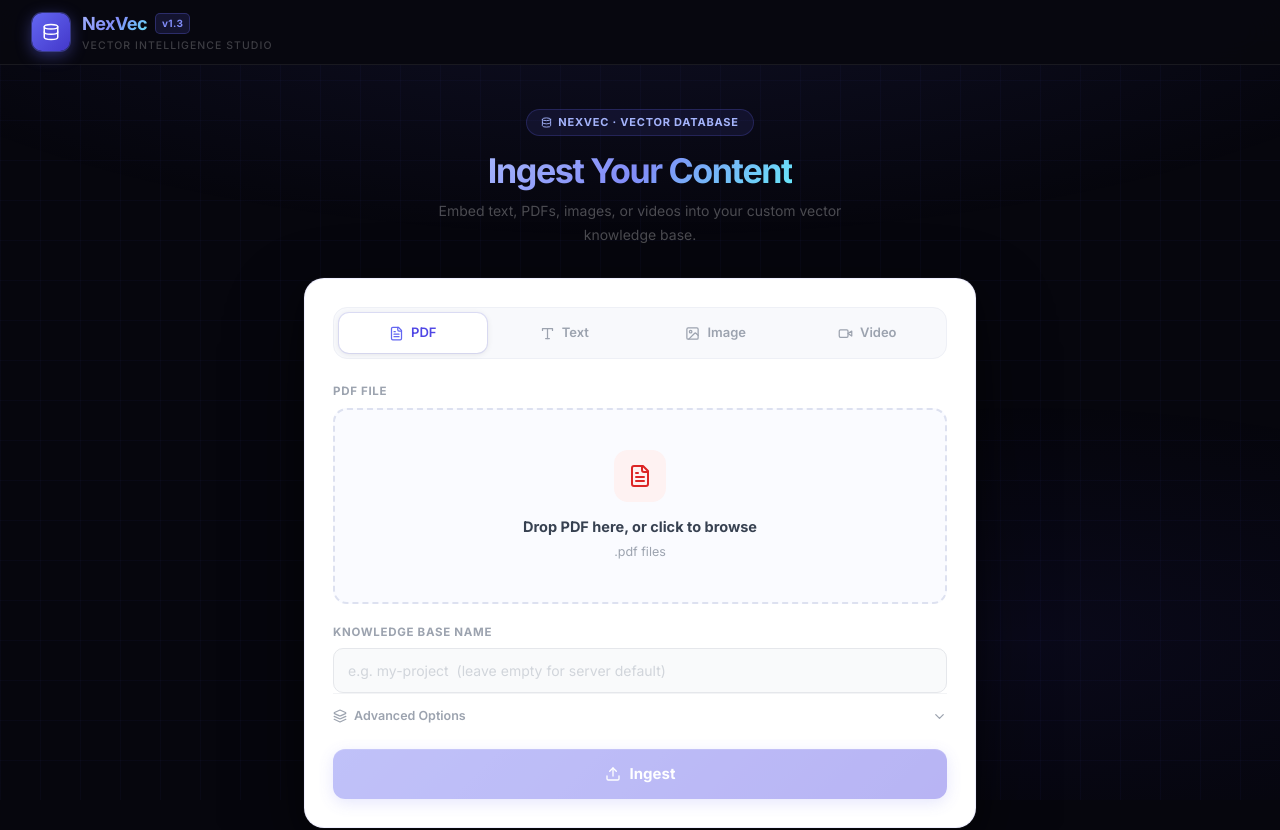
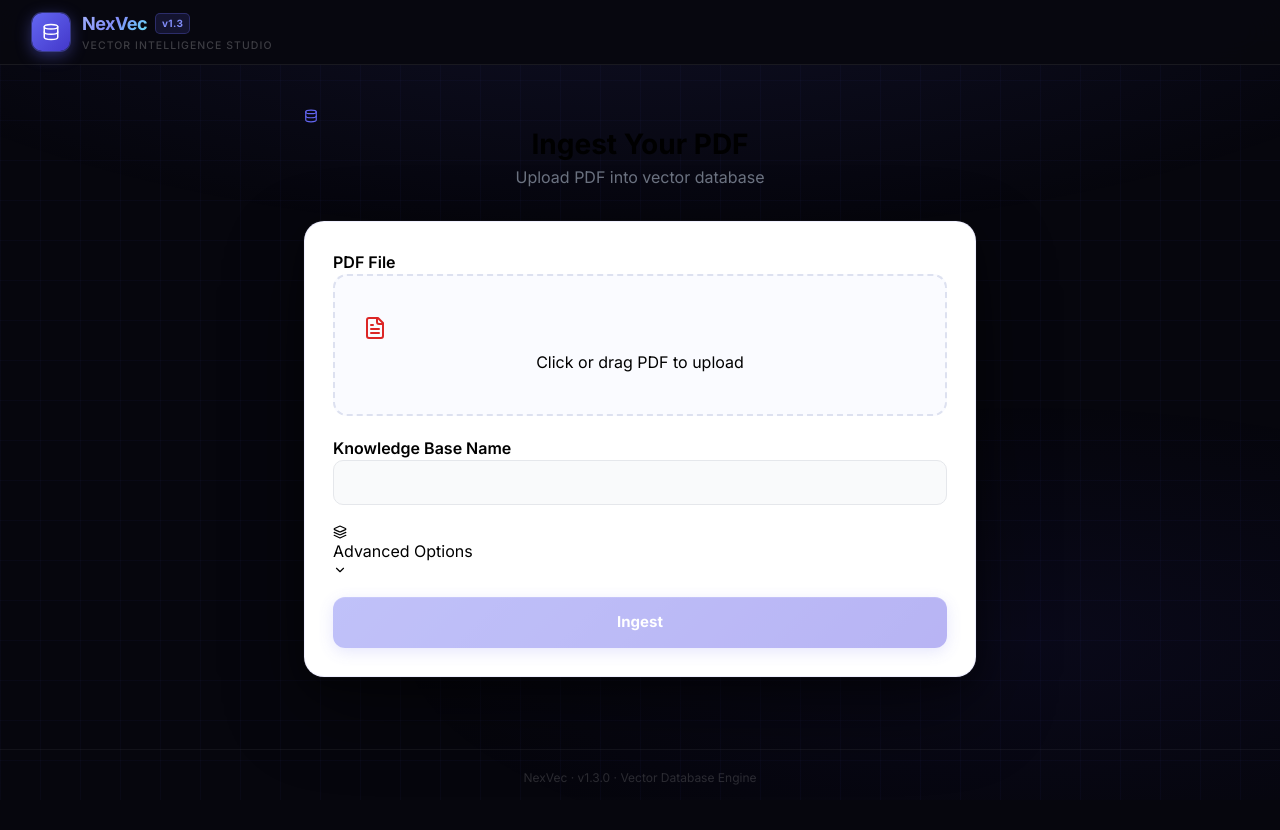
Before and after one commit to administrator56789/vector-database-frontend, a React (Vite) app in the folder ui/: page / in a window 1280 px wide. Shown: the top 830 px of the page. After the commit the page ends 802 px from the top, so only its background shows below. Built offline with nearby package versions, Linux system fonts and the light colour scheme.

Commit message:
Add PDF upload feature to Ingest page

```diff
--- a/ui/package.json
+++ b/ui/package.json
@@ -19,6 +19,6 @@
     "autoprefixer": "^10.4.17",
     "postcss": "^8.4.35",
     "tailwindcss": "^3.4.1",
-    "vite": "^5.1.4"
+    "vite": "^6.4.1"
   }
 }
--- a/ui/src/components/IngestPage.jsx
+++ b/ui/src/components/IngestPage.jsx
@@ -1,7 +1,7 @@
 import { useState, useCallback } from 'react';
 import { useDropzone } from 'react-dropzone';
 import {
-  Type, FileText, Image, Video,
+  FileText,
   Upload, X, CheckCircle2, AlertCircle,
   ChevronDown, RotateCcw, Copy, CheckCheck,
   Database, Layers,
@@ -9,47 +9,66 @@
 import { ingest } from '../api/nexvec';
 
 const MODES = [
-  { id: 'pdf',   label: 'PDF',   Icon: FileText, iconColor: '#dc2626', iconBg: '#fef2f2', accept: { 'application/pdf': ['.pdf'] },                                          hint: '.pdf files' },
-  { id: 'text',  label: 'Text',  Icon: Type,     iconColor: '#6366f1', iconBg: '#eef2ff', accept: null,                                                                      hint: 'Plain text' },
-  { id: 'image', label: 'Image', Icon: Image,    iconColor: '#0891b2', iconBg: '#ecfeff', accept: { 'image/*': ['.jpg','.jpeg','.png','.webp','.gif','.bmp'] },               hint: 'JPG, PNG, WEBP' },
-  { id: 'video', label: 'Video', Icon: Video,    iconColor: '#7c3aed', iconBg: '#f5f3ff', accept: { 'video/*': ['.mp4','.mov','.avi','.mkv','.webm'] },                       hint: 'MP4, MOV, MKV' },
+  {
+    id: 'pdf',
+    label: 'PDF',
+    Icon: FileText,
+    iconColor: '#dc2626',
+    iconBg: '#fef2f2',
+    accept: { 'application/pdf': ['.pdf'] },
+    hint: '.pdf files'
+  }
 ];
 
 const STAGES = ['Uploading', 'Parsing', 'Embedding', 'Storing'];
 
 function DropZone({ mode, file, setFile, disabled }) {
   const onDrop = useCallback((f) => { if (f[0]) setFile(f[0]); }, [setFile]);
-  const { getRootProps, getInputProps, isDragActive } = useDropzone({ onDrop, accept: mode.accept, maxFiles: 1, disabled });
-  const fmt = (b) => b < 1048576 ? `${(b/1024).toFixed(1)} KB` : `${(b/1048576).toFixed(1)} MB`;
+  const { getRootProps, getInputProps, isDragActive } = useDropzone({
+    onDrop,
+    accept: mode.accept,
+    maxFiles: 1,
+    disabled
+  });
+
+  const fmt = (b) =>
+    b < 1048576 ? `${(b / 1024).toFixed(1)} KB`
+      : `${(b / 1048576).toFixed(1)} MB`;
 
   return (
-    <div {...getRootProps()} className={`drop-area${file?' filled':''}${isDragActive?' over':''}`} style={{ cursor: disabled ? 'default' : 'pointer' }}>
+    <div {...getRootProps()} className={`drop-area${file ? ' filled' : ''}${isDragActive ? ' over' : ''}`}>
       <input {...getInputProps()} />
+
       {file ? (
-        <div style={{ display:'flex', alignItems:'center', gap:14 }}>
-          <div style={{ width:46, height:46, borderRadius:11, background:mode.iconBg, display:'flex', alignItems:'center', justifyContent:'center', flexShrink:0 }}>
+        <div style={{ display: 'flex', alignItems: 'center', gap: 14 }}>
+          <div style={{
+            width: 46, height: 46, borderRadius: 11,
+            background: mode.iconBg, display: 'flex',
+            alignItems: 'center', justifyContent: 'center'
+          }}>
             <mode.Icon size={22} color={mode.iconColor} />
           </div>
-          <div style={{ flex:1, minWidth:0 }}>
-            <div style={{ fontSize:14, fontWeight:650, color:'#111827', overflow:'hidden', textOverflow:'ellipsis', whiteSpace:'nowrap' }}>{file.name}</div>
-            <div style={{ fontSize:12.5, color:'#6b7280', marginTop:3 }}>{mode.label} · {fmt(file.size)}</div>
+
+          <div style={{ flex: 1 }}>
+            <div style={{ fontWeight: 600 }}>{file.name}</div>
+            <div style={{ fontSize: 12, color: '#6b7280' }}>{fmt(file.size)}</div>
           </div>
+
           {!disabled && (
-            <button onClick={(e) => { e.stopPropagation(); setFile(null); }}
-              style={{ background:'#f3f4f6', border:'1.5px solid #e5e7eb', borderRadius:8, padding:'6px 8px', cursor:'pointer', display:'flex', color:'#9ca3af', flexShrink:0 }}>
+            <button onClick={(e) => {
+              e.stopPropagation();
+              setFile(null);
+            }}>
               <X size={14} />
             </button>
           )}
         </div>
       ) : (
-        <div style={{ pointerEvents:'none' }}>
-          <div style={{ width:52, height:52, borderRadius:14, background:mode.iconBg, display:'flex', alignItems:'center', justifyContent:'center', margin:'0 auto 14px' }}>
-            <mode.Icon size={24} color={mode.iconColor} />
-          </div>
-          <p style={{ fontSize:14.5, fontWeight:650, color:'#374151', marginBottom:5 }}>
-            {isDragActive ? 'Release to drop' : `Drop ${mode.label} here, or click to browse`}
+        <div style={{ textAlign: 'center' }}>
+          <mode.Icon size={24} color={mode.iconColor} />
+          <p style={{ marginTop: 10 }}>
+            {isDragActive ? 'Drop PDF here' : 'Click or drag PDF to upload'}
           </p>
-          <p style={{ fontSize:12.5, color:'#9ca3af' }}>{mode.hint}</p>
         </div>
       )}
     </div>
@@ -57,236 +76,163 @@
 }
 
 export default function IngestPage() {
-  const [modeId, setModeId]       = useState('pdf');
-  const mode                      = MODES.find(m => m.id === modeId);
-  const [text, setText]           = useState('');
-  const [file, setFile]           = useState(null);
-  const [kbName, setKbName]       = useState('');
-  const [showAdv, setShowAdv]     = useState(false);
-  const [strategy, setStrategy]   = useState('');
+  const mode = MODES[0];
+
+  const [file, setFile] = useState(null);
+  const [kbName, setKbName] = useState('');
+  const [showAdv, setShowAdv] = useState(false);
+  const [strategy, setStrategy] = useState('');
   const [chunkSize, setChunkSize] = useState('');
-  const [overlap, setOverlap]     = useState('');
-  const [model, setModel]         = useState('');
+  const [overlap, setOverlap] = useState('');
+  const [model, setModel] = useState('');
   const [overwrite, setOverwrite] = useState(false);
-  const [status, setStatus]       = useState(null);
-  const [stage, setStage]         = useState(0);
-  const [response, setResponse]   = useState(null);
-  const [error, setError]         = useState('');
-  const [copied, setCopied]       = useState(false);
+  const [status, setStatus] = useState(null);
+  const [stage, setStage] = useState(0);
+  const [response, setResponse] = useState(null);
+  const [error, setError] = useState('');
+  const [copied, setCopied] = useState(false);
 
-  const switchMode = (id) => {
-    if (status === 'loading') return;
-    setModeId(id); setFile(null); setText('');
-    setStatus(null); setError(''); setResponse(null);
-  };
-
-  const canSubmit = modeId === 'text' ? text.trim().length > 0 : file !== null;
   const busy = status === 'loading';
+  const canSubmit = file !== null;
 
   const submit = async () => {
     if (!canSubmit) return;
-    setStatus('loading'); setError(''); setResponse(null); setStage(0);
+
+    setStatus('loading');
+    setError('');
+    setResponse(null);
+    setStage(0);
+
     let s = 0;
-    const t = setInterval(() => { s++; if (s < STAGES.length) setStage(s); else clearInterval(t); }, 750);
+    const t = setInterval(() => {
+      s++;
+      if (s < STAGES.length) setStage(s);
+      else clearInterval(t);
+    }, 750);
+
     try {
-      let fileToSend = file;
-      if (modeId === 'text') {
-        const blob = new Blob([text.trim()], { type: 'text/plain' });
-        fileToSend = new File([blob], 'content.txt', { type: 'text/plain' });
-      }
       const res = await ingest({
-        file: fileToSend,
-        kb_name:           kbName    || undefined,
-        chunking_strategy: strategy  || undefined,
-        chunk_size:        chunkSize ? +chunkSize : undefined,
-        overlap_size:      overlap   ? +overlap   : undefined,
-        embedding_model:   model     || undefined,
+        file: file,
+        kb_name: kbName || undefined,
+        chunking_strategy: strategy || undefined,
+        chunk_size: chunkSize ? +chunkSize : undefined,
+        overlap_size: overlap ? +overlap : undefined,
+        embedding_model: model || undefined,
         overwrite,
       });
-      clearInterval(t); setStage(STAGES.length - 1);
-      setStatus('success'); setResponse(res);
+
+      clearInterval(t);
+      setStage(STAGES.length - 1);
+      setStatus('success');
+      setResponse(res);
+
     } catch (err) {
-      clearInterval(t); setStatus('error'); setError(err.message);
+      clearInterval(t);
+      setStatus('error');
+      setError(err.message);
     }
   };
 
-  const reset = () => { setStatus(null); setError(''); setResponse(null); setStage(0); setFile(null); setText(''); };
+  const reset = () => {
+    setStatus(null);
+    setError('');
+    setResponse(null);
+    setStage(0);
+    setFile(null);
+  };
 
   const copyResponse = () => {
-    navigator.clipboard.writeText(typeof response === 'string' ? response : JSON.stringify(response, null, 2));
-    setCopied(true); setTimeout(() => setCopied(false), 2000);
+    navigator.clipboard.writeText(
+      typeof response === 'string'
+        ? response
+        : JSON.stringify(response, null, 2)
+    );
+    setCopied(true);
+    setTimeout(() => setCopied(false), 2000);
   };
 
   return (
     <>
       {/* Hero */}
-      <div style={{ textAlign:'center', marginBottom:32 }}>
-        <div style={{ display:'inline-flex', alignItems:'center', gap:6, background:'rgba(99,102,241,0.1)', border:'1px solid rgba(99,102,241,0.22)', borderRadius:99, padding:'4px 14px', marginBottom:16 }}>
-          <Database size={11} color="#a5b4fc" />
-          <span style={{ fontSize:11, fontWeight:650, color:'#a5b4fc', letterSpacing:'0.07em', textTransform:'uppercase' }}>NexVec · Vector Database</span>
-        </div>
-        <h1 style={{ fontSize:34, fontWeight:800, letterSpacing:'-0.04em', lineHeight:1.1, marginBottom:10 }}>
-          <span className="grad">Ingest Your Content</span>
-        </h1>
-        <p style={{ fontSize:14, color:'rgba(255,255,255,0.28)', maxWidth:420, margin:'0 auto', lineHeight:1.7 }}>
-          Embed text, PDFs, images, or videos into your custom vector knowledge base.
-        </p>
+      <div style={{ textAlign: 'center', marginBottom: 32 }}>
+        <Database size={14} color="#6366f1" />
+        <h1 style={{ fontSize: 28, fontWeight: 700 }}>Ingest Your PDF</h1>
+        <p style={{ color: '#6b7280' }}>Upload PDF into vector database</p>
       </div>
 
       {/* Card */}
-      <div className="card fade-up" style={{ padding:'28px' }}>
+      <div className="card" style={{ padding: 28 }}>
 
-        {/* Mode tabs */}
-        <div className="mode-tabs" style={{ marginBottom:24 }}>
-          {MODES.map(m => (
-            <button key={m.id} className={`mode-tab${modeId===m.id?' active':''}`}
-              onClick={() => switchMode(m.id)} disabled={busy} title={m.hint}>
-              <m.Icon size={15} />{m.label}
-            </button>
-          ))}
+        {/* Input */}
+        <div>
+          <label style={{ fontWeight: 600 }}>PDF File</label>
+          <DropZone mode={mode} file={file} setFile={setFile} disabled={busy} />
         </div>
 
-        {/* Input */}
-        {modeId === 'text' ? (
-          <div>
-            <div style={{ display:'flex', alignItems:'center', justifyContent:'space-between', marginBottom:7 }}>
-              <label className="field-label" style={{ margin:0 }}>Text Content</label>
-              {text.length > 0 && <span style={{ fontSize:11.5, color:'#9ca3af' }}>{text.length.toLocaleString()} chars</span>}
-            </div>
-            <textarea className="field" rows={7}
-              placeholder="Paste or type the content you want to embed…"
-              value={text} onChange={e => setText(e.target.value)} disabled={busy} />
-          </div>
-        ) : (
-          <div>
-            <label className="field-label" style={{ marginBottom:8 }}>{mode.label} File</label>
-            <DropZone mode={mode} file={file} setFile={setFile} disabled={busy} />
-          </div>
-        )}
-
         {/* KB Name */}
-        <div style={{ marginTop:20 }}>
-          <label className="field-label">Knowledge Base Name</label>
-          <input className="field" type="text"
-            placeholder="e.g. my-project  (leave empty for server default)"
-            value={kbName} onChange={e => setKbName(e.target.value)} disabled={busy} />
+        <div style={{ marginTop: 20 }}>
+          <label style={{ fontWeight: 600 }}>Knowledge Base Name</label>
+          <input
+            className="field"
+            value={kbName}
+            onChange={(e) => setKbName(e.target.value)}
+          />
         </div>
 
         {/* Advanced toggle */}
-        <div className="adv-row" onClick={() => setShowAdv(v => !v)}>
-          <span className="adv-label"><Layers size={14} />Advanced Options</span>
-          <ChevronDown size={15} className={`adv-chevron${showAdv?' open':''}`} />
+        <div style={{ marginTop: 20, cursor: 'pointer' }} onClick={() => setShowAdv(v => !v)}>
+          <Layers size={14} /> Advanced Options
+          <ChevronDown size={14} />
         </div>
 
         {showAdv && (
-          <div style={{ display:'flex', flexDirection:'column', gap:16, paddingBottom:18, borderBottom:'1.5px solid #f3f4f6', marginBottom:4 }}>
-
-            <div>
-              <label className="field-label">Chunking Strategy</label>
-              <input className="field" type="text" placeholder="Server default"
-                value={strategy} onChange={e => setStrategy(e.target.value)} disabled={busy} />
-              <p style={{ fontSize:11.5, color:'#9ca3af', marginTop:5 }}>How the document is split into chunks before embedding.</p>
-            </div>
-
-            <div style={{ display:'grid', gridTemplateColumns:'1fr 1fr', gap:14 }}>
-              <div>
-                <label className="field-label">Chunk Size</label>
-                <input className="field" type="number" placeholder="512" min={1}
-                  value={chunkSize} onChange={e => setChunkSize(e.target.value)} disabled={busy} />
-                <p style={{ fontSize:11.5, color:'#9ca3af', marginTop:5 }}>Tokens per chunk.</p>
-              </div>
-              <div>
-                <label className="field-label">Overlap Size</label>
-                <input className="field" type="number" placeholder="64" min={0}
-                  value={overlap} onChange={e => setOverlap(e.target.value)} disabled={busy} />
-                <p style={{ fontSize:11.5, color:'#9ca3af', marginTop:5 }}>Token overlap between chunks.</p>
-              </div>
-            </div>
-
-            <div>
-              <label className="field-label">Embedding Model</label>
-              <input className="field" type="text" placeholder="Server default"
-                value={model} onChange={e => setModel(e.target.value)} disabled={busy} />
-              <p style={{ fontSize:11.5, color:'#9ca3af', marginTop:5 }}>Must match the model used at query time.</p>
-            </div>
-
-            <div style={{ display:'flex', alignItems:'center', justifyContent:'space-between', padding:'10px 14px', background:'#fafafa', border:'1.5px solid #f3f4f6', borderRadius:10 }}>
-              <div>
-                <div style={{ fontSize:13.5, fontWeight:600, color:'#374151' }}>Overwrite Existing</div>
-                <div style={{ fontSize:12, color:'#9ca3af', marginTop:3 }}>
-                  Re-embed if document already exists in the KB. Default: <strong>off</strong>
-                </div>
-              </div>
-              <label className="sw" style={{ marginLeft:16, flexShrink:0 }}>
-                <input type="checkbox" checked={overwrite} onChange={e => setOverwrite(e.target.checked)} disabled={busy} />
-                <span className="sw-track" />
-              </label>
-            </div>
+          <div style={{ marginTop: 10 }}>
+            <input placeholder="Chunking Strategy" value={strategy} onChange={e => setStrategy(e.target.value)} />
+            <input placeholder="Chunk Size" value={chunkSize} onChange={e => setChunkSize(e.target.value)} />
+            <input placeholder="Overlap" value={overlap} onChange={e => setOverlap(e.target.value)} />
+            <input placeholder="Model" value={model} onChange={e => setModel(e.target.value)} />
           </div>
         )}
 
         {/* Stage progress */}
         {busy && (
-          <div className="stages" style={{ marginTop:16, marginBottom:4 }}>
-            {STAGES.map((lbl, i) => (
-              <div key={lbl} className={`stage${i<stage?' done':i===stage?' active':''}`}>
-                {i < stage ? <CheckCircle2 size={12} />
-                  : i === stage ? <div className="spin-purple" />
-                  : <div style={{ width:12, height:12, borderRadius:'50%', border:'1.5px solid #e5e7eb' }} />}
-                {lbl}
-              </div>
+          <div style={{ marginTop: 16 }}>
+            {STAGES.map((s, i) => (
+              <div key={i} style={{ fontSize: 12 }}>{s}</div>
             ))}
           </div>
         )}
 
         {/* Submit */}
-        <button className="btn-submit" style={{ marginTop: showAdv ? 18 : 10 }}
+        <button
+          className="btn-submit"
+          style={{ marginTop: 20 }}
           onClick={status === 'success' ? reset : submit}
-          disabled={busy || (!canSubmit && status !== 'success')}>
-          {busy ? <><div className="spin" />Ingesting…</>
-            : status === 'success' ? <><RotateCcw size={16} />Ingest Another</>
-            : <><Upload size={16} />Ingest</>}
+          disabled={busy || (!canSubmit && status !== 'success')}
+        >
+          {busy ? 'Ingesting...' : status === 'success' ? 'Reset' : 'Ingest'}
         </button>
       </div>
 
       {/* Success */}
       {status === 'success' && (
-        <div className="res-box fade-up" style={{ marginTop:16 }}>
-          <div className="res-box-header">
-            <div style={{ width:32, height:32, borderRadius:8, background:'#d1fae5', display:'flex', alignItems:'center', justifyContent:'center', flexShrink:0 }}>
-              <CheckCircle2 size={17} color="#059669" />
-            </div>
-            <div style={{ flex:1 }}>
-              <div style={{ fontSize:14, fontWeight:700, color:'#111827' }}>Ingested Successfully</div>
-              <div style={{ fontSize:12, color:'#9ca3af', marginTop:1 }}>Server response</div>
-            </div>
-            <button className="btn-sm" onClick={copyResponse}>
-              {copied ? <><CheckCheck size={12}/>Copied</> : <><Copy size={12}/>Copy</>}
-            </button>
+        <div className="res-box" style={{ marginTop: 16, border: '1.5px solid #bbf7d0' }}>
+          <div style={{ background: '#ecfdf5', padding: 10 }}>
+            <CheckCircle2 color="#059669" />
+            <span style={{ color: '#065f46', fontWeight: 600 }}>Ingested Successfully</span>
           </div>
-          <div className="res-box-body">
-            <pre className="res-pre">{typeof response==='string' ? response : JSON.stringify(response, null, 2)}</pre>
-          </div>
+          <pre>{JSON.stringify(response, null, 2)}</pre>
         </div>
       )}
 
       {/* Error */}
       {status === 'error' && (
-        <div className="res-box fade-up" style={{ marginTop:16, border:'1.5px solid #fecaca' }}>
-          <div className="res-box-header" style={{ background:'#fef2f2', borderBottomColor:'#fecaca' }}>
-            <div style={{ width:32, height:32, borderRadius:8, background:'#fee2e2', display:'flex', alignItems:'center', justifyContent:'center', flexShrink:0 }}>
-              <AlertCircle size={17} color="#dc2626" />
-            </div>
-            <div>
-              <div style={{ fontSize:14, fontWeight:700, color:'#991b1b' }}>Ingest Failed</div>
-              <div style={{ fontSize:12, color:'#b91c1c', marginTop:1, opacity:0.7 }}>
-                {error.startsWith('500') ? 'Server error — the embedding model may not be configured on the server.' : 'Server returned an error'}
-              </div>
-            </div>
+        <div className="res-box" style={{ marginTop: 16, border: '1.5px solid #fecaca' }}>
+          <div style={{ background: '#fef2f2', padding: 10 }}>
+            <AlertCircle color="#dc2626" />
+            <span style={{ color: '#991b1b', fontWeight: 600 }}>Ingest Failed</span>
           </div>
-          <div className="res-box-body">
-            <pre className="res-pre" style={{ color:'#7f1d1d', background:'#fff7f7' }}>{error}</pre>
-          </div>
+          <pre style={{ color: '#7f1d1d' }}>{error}</pre>
         </div>
       )}
     </>
```
Also changed, not shown: 2 other files (tests, documents, lock files or other folders).
